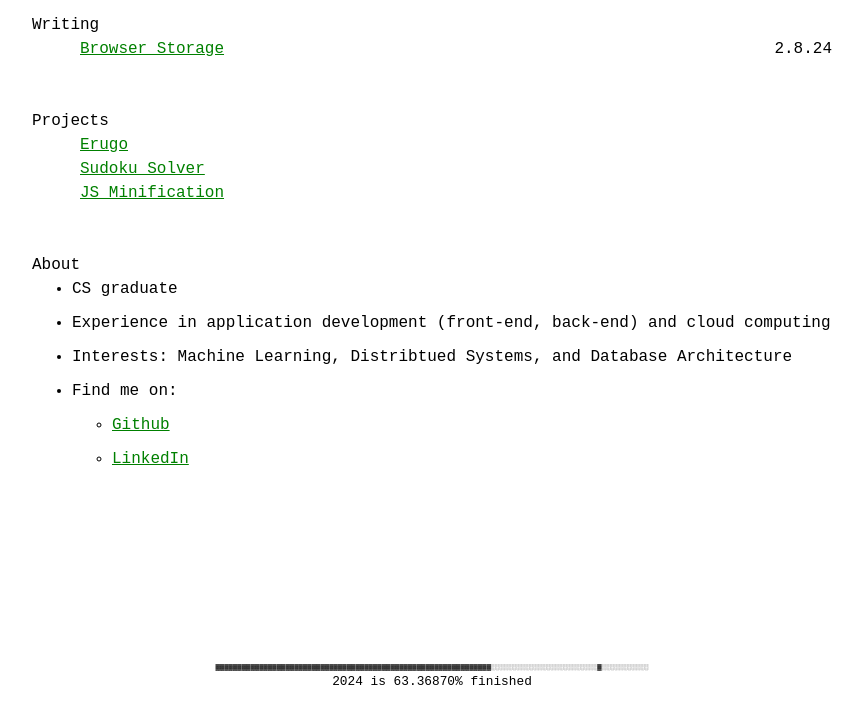
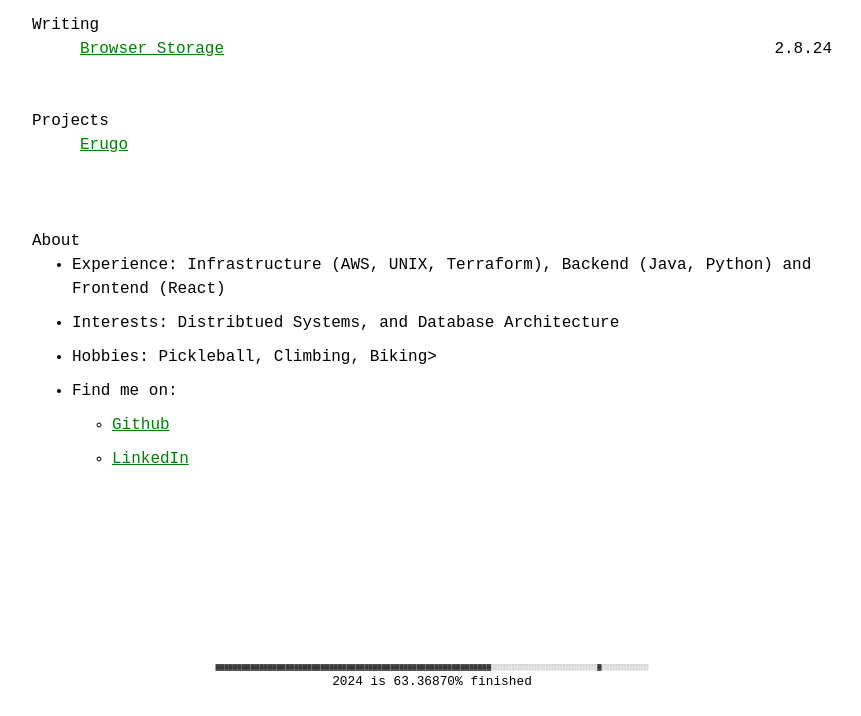
Before and after one commit to na4n/na4n.github.io, a plain HTML site: page index.html in a window 1280 px wide. Shown: the part 84-800 px from the top of the page, without its empty margins (208-1069 px from the left). Drawn offline with Linux system fonts and the light colour scheme.

Commit message:
remove forgotten projects

```diff
--- a/index.html
+++ b/index.html
@@ -19,15 +19,15 @@
 
 <span>Projects</span>
 <a class="listitem" style="margin-left:3em" href="https://na4n.github.io/erugo/">Erugo</a>
-<a class="listitem" style="margin-left:3em" href="https://github.com/na4n/sudoku/">Sudoku Solver</a>
-<a class="listitem" style="margin-left:3em" href="https://gist.github.com/na4n/9d9e5b20c8032d2b5d2fd7dca14a6bea">JS Minification</a>
+<!---<a class="listitem" style="margin-left:3em" href="https://github.com/na4n/sudoku/">Sudoku Solver</a>
+<a class="listitem" style="margin-left:3em" href="https://gist.github.com/na4n/9d9e5b20c8032d2b5d2fd7dca14a6bea">JS Minification</a> -->
 
 
 <span>About</span><ul>
-	<li style="padding-bottom:10px;">CS graduate</li>
-	<li style="padding-bottom:10px;">Experience in application development (front-end, back-end) and cloud computing</li>
-	<li style="padding-bottom:10px;">Interests: Machine Learning, Distribtued Systems, and Database Architecture</li>
-	<li>Find me on:
+	<li style="padding-bottom:10px;">Experience: Infrastructure (AWS, UNIX, Terraform), Backend (Java, Python) and Frontend (React)</li>
+	<li style="padding-bottom:10px;">Interests: Distribtued Systems, and Database Architecture</li>
+    <li style="padding-bottom:10px;">Hobbies: Pickleball, Climbing, Biking></li>
+    <li>Find me on:
 	<ul>
 		<li style="padding-top:10px;padding-bottom:10px"><a href="https://github.com/na4n/">Github</a></li>
 		<li style="padding-bottom:10px;"><a href="https://linkedin.com/in/nathanannareddy">LinkedIn</a></li></ul></div>
```
